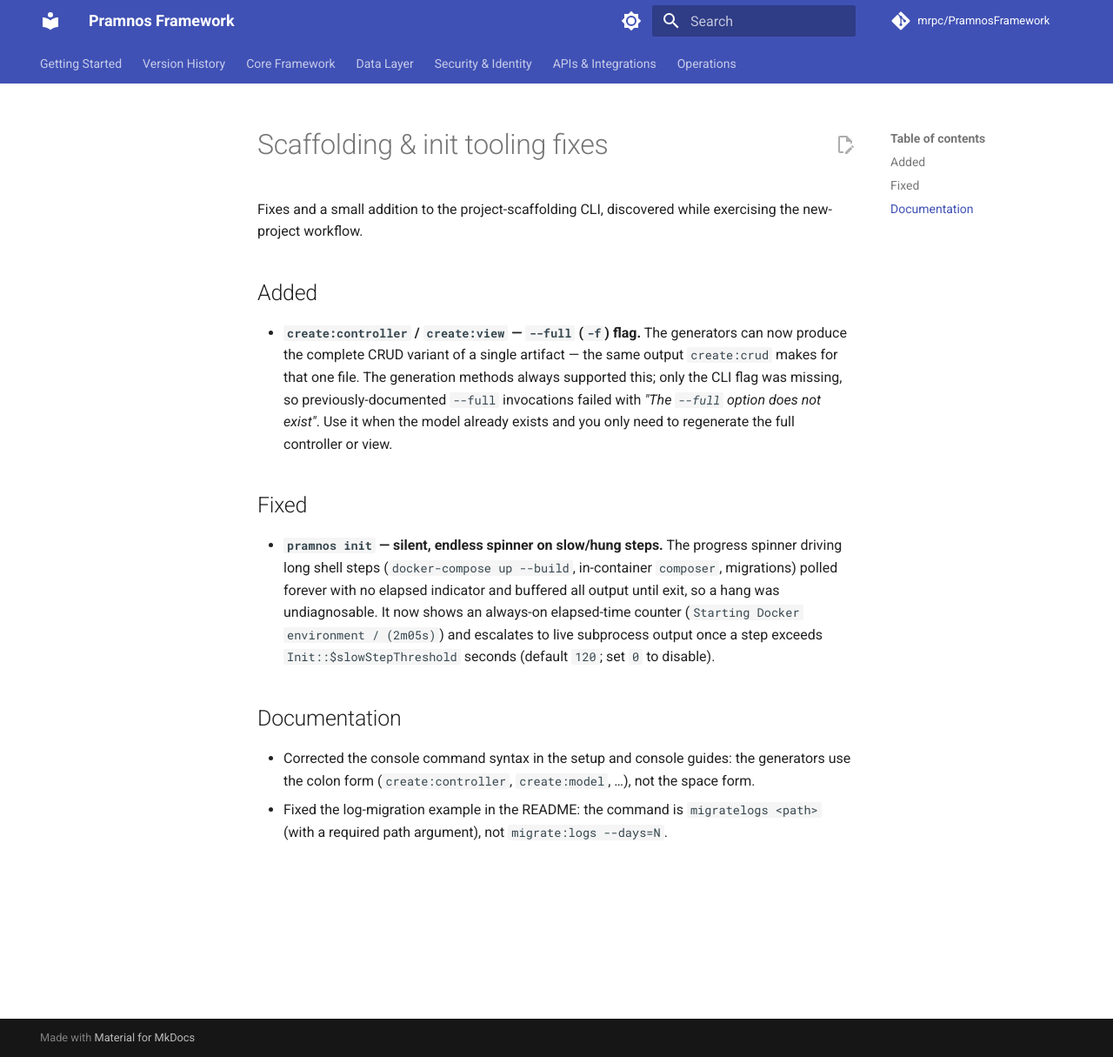
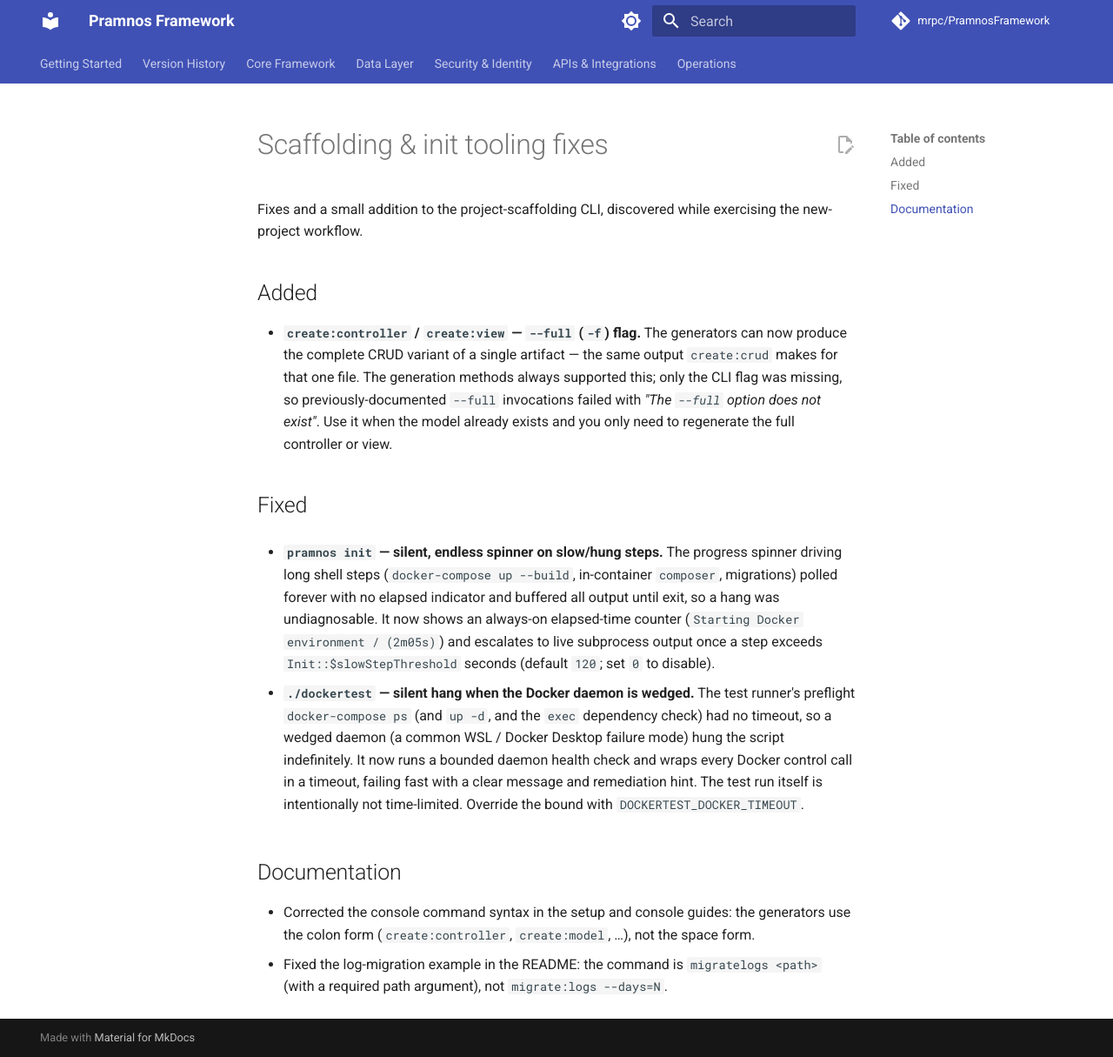
Before and after one commit to mrpc/PramnosFramework, an MkDocs documentation site: the page built from docs/version-history/posts/2026-07-13-tooling-fixes.md, in a window 1280 px wide and 1215 px high. Shown: the whole window at 87% size. Built offline with MkDocs 1.6.1 and Material for MkDocs 9.7.7, drawn with Linux system fonts in a browser that asks for light colours; comment, search, counter and statistics services are not loaded.

Commit message:
fix(dockertest): fail fast when the Docker daemon is wedged
Every preflight Docker control call (docker-compose ps, up -d, the exec
dependency check) had no timeout, so a wedged daemon — a common WSL / Docker
Desktop failure mode — hung the script indefinitely with no output. Add a
bounded daemon health check and wrap each control call in a timeout, exiting
with a clear message and remediation hint on a stuck daemon. The phpunit run
itself is intentionally left un-timed. Bound is overridable via
DOCKERTEST_DOCKER_TIMEOUT (default 45s).

```diff
--- a/docs/version-history/posts/2026-07-13-tooling-fixes.md
+++ b/docs/version-history/posts/2026-07-13-tooling-fixes.md
@@ -35,6 +35,14 @@
   (`Starting Docker environment / (2m05s)`) and escalates to live subprocess output once a
   step exceeds `Init::$slowStepThreshold` seconds (default `120`; set `0` to disable).
 
+- **`./dockertest` — silent hang when the Docker daemon is wedged.** The test runner's
+  preflight `docker-compose ps` (and `up -d`, and the `exec` dependency check) had no
+  timeout, so a wedged daemon (a common WSL / Docker Desktop failure mode) hung the script
+  indefinitely. It now runs a bounded daemon health check and wraps every Docker control
+  call in a timeout, failing fast with a clear message and remediation hint. The test run
+  itself is intentionally not time-limited. Override the bound with
+  `DOCKERTEST_DOCKER_TIMEOUT`.
+
 ## Documentation
 
 - Corrected the console command syntax in the setup and console guides: the generators use
```
Also changed, not shown: 1 other file.
